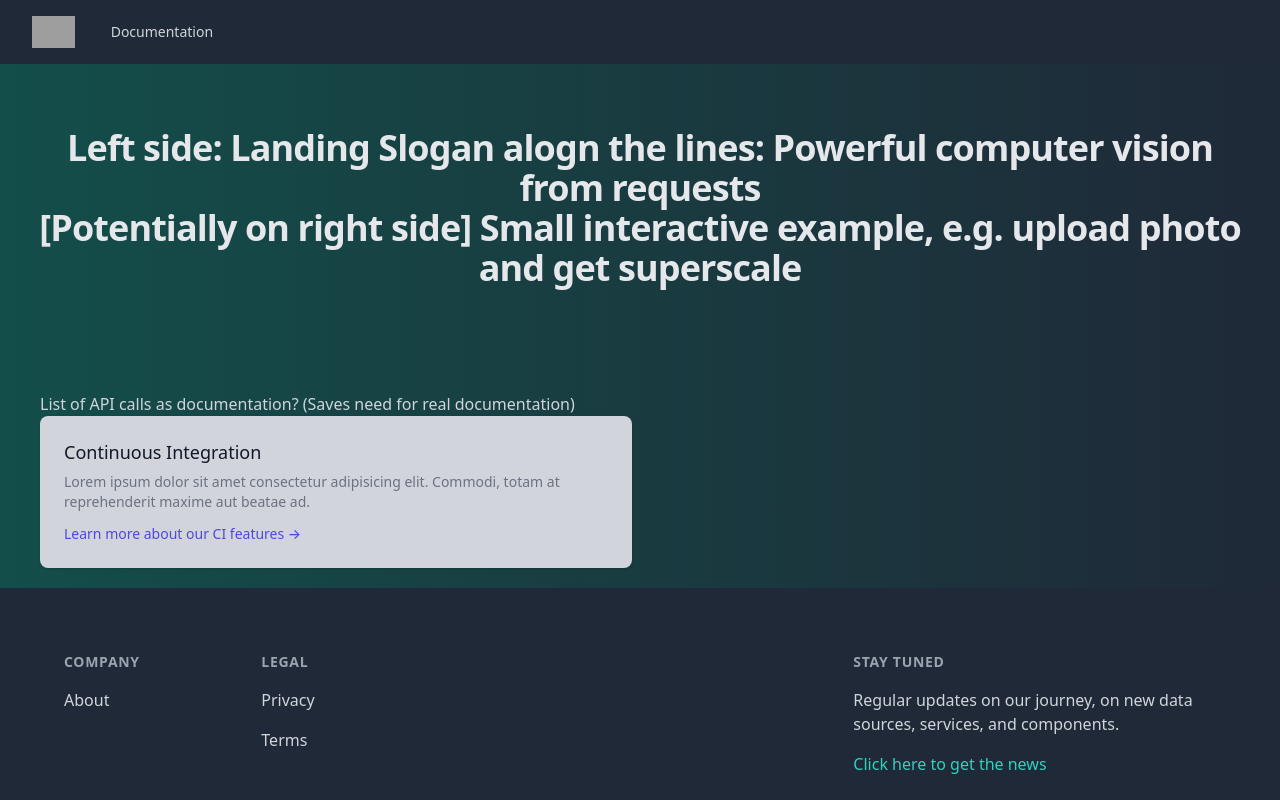
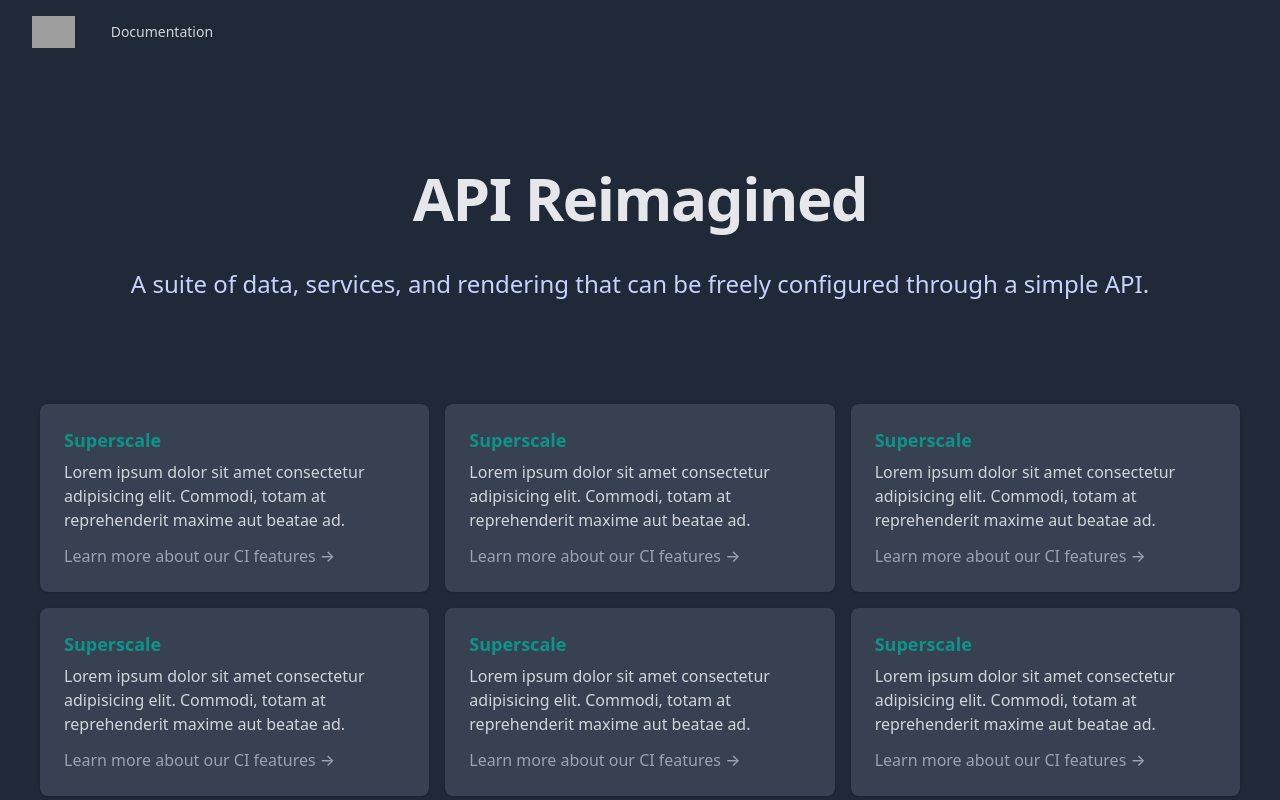
Before and after one commit to TM312/superpowers, a Nuxt app in the folder landing/: page / in a window 1280 px wide. Shown: the top 800 px of the page. Built offline with nearby package versions, Linux system fonts and the light colour scheme; grey boxes are pictures that could not be loaded.

Commit message:
chore: Update UI styling

```diff
--- a/landing/components/card/CardApiCall.vue
+++ b/landing/components/card/CardApiCall.vue
@@ -1,24 +1,28 @@
 <!-- This example requires Tailwind CSS v2.0+ -->
 <template>
-    <div class="bg-gray-300 shadow rounded sm:rounded-lg">
+    <div class="bg-gray-700 shadow rounded sm:rounded-lg">
         <div class="px-4 py-5 sm:p-6">
-            <h3 class="text-lg leading-6 font-medium text-gray-900">
-                Continuous Integration
+            <h3 class="text-lg leading-6 font-semibold text-teal-600">
+                Superscale
             </h3>
-            <div class="mt-2 max-w-xl text-sm text-gray-500">
+            <div class="mt-2 max-w-xl text-gray-300">
                 <p>
                     Lorem ipsum dolor sit amet consectetur adipisicing elit.
                     Commodi, totam at reprehenderit maxime aut beatae ad.
                 </p>
             </div>
-            <div class="mt-3 text-sm">
+            <div class="mt-3">
                 <a
                     href="#"
-                    class="font-medium text-indigo-600 hover:text-indigo-500"
+                    class="font-medium text-gray-400 hover:text-gray-300"
                 >
                     Learn more about our CI features
-                    <span aria-hidden="true">&rarr;</span></a
-                >
+                    <span
+                        class="transform hover:translate-x-1"
+                        aria-hidden="true"
+                        >&rarr;</span
+                    >
+                </a>
             </div>
         </div>
     </div>
--- a/landing/components/section/SectionLandingMain.vue
+++ /dev/null
@@ -1,20 +0,0 @@
-<template>
-    <section>
-        <h1>
-            List of API calls as documentation? (Saves need for real
-            documentation)
-        </h1>
-        <div class="grid grid-cols-1 lg:grid-cols-2 gap-4">
-            <card-api-call />
-        </div>
-    </section>
-</template>
-
-<script>
-    export default {
-        name: "SectionLandingMain",
-    };
-</script>
-
-<style>
-</style>
--- /dev/null
+++ b/landing/components/section/landing/SectionLandingMain.vue
@@ -0,0 +1,16 @@
+<template>
+    <section>
+        <div class="grid grid-cols-1 md:grid-cols-2 lg:grid-cols-3 gap-4">
+            <card-api-call v-for="(item, id) in [1, 2, 3, 4, 5, 6]" :key="id" />
+        </div>
+    </section>
+</template>
+
+<script>
+    export default {
+        name: "SectionLandingMain",
+    };
+</script>
+
+<style>
+</style>
--- a/landing/components/section/SectionLandingTop.vue
+++ b/landing/components/section/landing/SectionLandingTop.vue
@@ -14,22 +14,28 @@
         >
             <h2
                 class="
-                    text-3xl
-                    font-extrabold
+                    text-4xl
+                    font-black
                     tracking-tight
                     text-gray-200
-                    sm:text-4xl
+                    sm:text-6xl
                 "
             >
-                <span class="block"
-                    >Left side: Landing Slogan alogn the lines: Powerful
-                    computer vision from requests</span
-                >
-                <span class="block"
-                    >[Potentially on right side] Small interactive example, e.g.
-                    upload photo and get superscale</span
-                >
+                <span class="block">API Reimagined</span>
             </h2>
+            <p
+                class="
+                    mt-4
+                    md:mt-6
+                    lg:mt-10
+                    text-xl
+                    sm:text-2xl
+                    text-indigo-200
+                "
+            >
+                A suite of data, services, and rendering that can be freely
+                configured through a simple API.
+            </p>
         </div>
     </section>
 </template>
--- a/landing/layouts/default.vue
+++ b/landing/layouts/default.vue
@@ -1,5 +1,5 @@
 <template>
-    <div class="body bg-gradient-to-r from-teal-900 to-gray-800 text-gray-300">
+    <div class="body bg-gray-800 text-gray-300">
         <the-header />
         <nuxt />
         <the-footer class="footer" />
--- a/landing/package.json
+++ b/landing/package.json
@@ -15,5 +15,9 @@
   },
   "devDependencies": {
     "@nuxtjs/tailwindcss": "^4.2.1"
+  },
+  "resolutions": {
+    "@babel/core": "7.13.15",
+    "@babel/preset-env": "7.13.15"
   }
 }
--- a/landing/pages/about.vue
+++ b/landing/pages/about.vue
@@ -1,9 +1,37 @@
 <template>
-    <div class="max-w-7xl mx-auto my-10 md:my-15 lg:my-20 py-5">
-        <p>
-            Superpowers is a software company providing state-of-the-art
-            computer vision capabilities through a powerful API at any scale.
-        </p>
+    <div class="max-w-7xl mx-auto my-10 md:my-15 lg:my-20">
+        <div class="bg-gray-700 shadow rounded sm:rounded-lg p-10">
+            <div class="text-center">
+                <h2
+                    class="
+                        text-base
+                        font-semibold
+                        text-teal-600
+                        tracking-wide
+                        uppercase
+                    "
+                >
+                    About
+                </h2>
+                <p
+                    class="
+                        mt-1
+                        text-4xl
+                        font-extrabold
+                        sm:text-5xl
+                        sm:tracking-tight
+                        lg:text-6xl
+                    "
+                >
+                    Develop with superpowers
+                </p>
+                <p class="max-w-xl mt-5 mx-auto text-xl text-gray-400">
+                    Superpowers is a software company providing state-of-the-art
+                    computer vision capabilities through a powerful API at any
+                    scale.
+                </p>
+            </div>
+        </div>
     </div>
 </template>
 
--- a/landing/pages/index.vue
+++ b/landing/pages/index.vue
@@ -1,7 +1,9 @@
 <template>
     <div>
-        <section-landing-top />
-        <section-landing-main class="mt-5 py-5 px-5 lg:px-10" />
+        <section-landing-top class="pt-4 md:pt-6 lg:pt-10 bg-gray-800" />
+        <section-landing-main
+            class="mt-5 py-5 px-5 lg:px-10 pb-4 md:pb-6 lg:pb-10"
+        />
     </div>
 </template>
 
```
Also changed, not shown: 1 other file (tests, documents, lock files or other folders).
